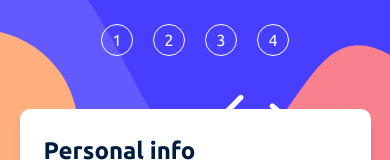
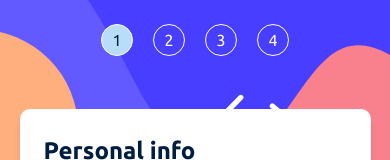
Before and after one commit to Doileo/multi-step-form, a React (Create React App) app: page / in a window 390 px wide. In both pictures the pointer is over the element 117 px from the left and 40 px from the top of the page. Shown: the top 160 px of the page. Built offline with nearby package versions, Linux system fonts and the light colour scheme.

Commit message:
Added hover effect to .mobile-steps for improved interactivity

```diff
--- a/src/components/StepLayout/StepLayout.css
+++ b/src/components/StepLayout/StepLayout.css
@@ -36,6 +36,13 @@
   border: 1px solid var(--white-color);
   background-color: transparent;
   color: var(--white-color);
+  cursor: pointer;
+  transition: background-color 0.3s ease;
+}
+
+.mobile-steps .step:hover {
+  background-color: var(--sky-blue-color);
+  color: var(--denim-color);
 }
 
 /* Desktop Layout */
```
